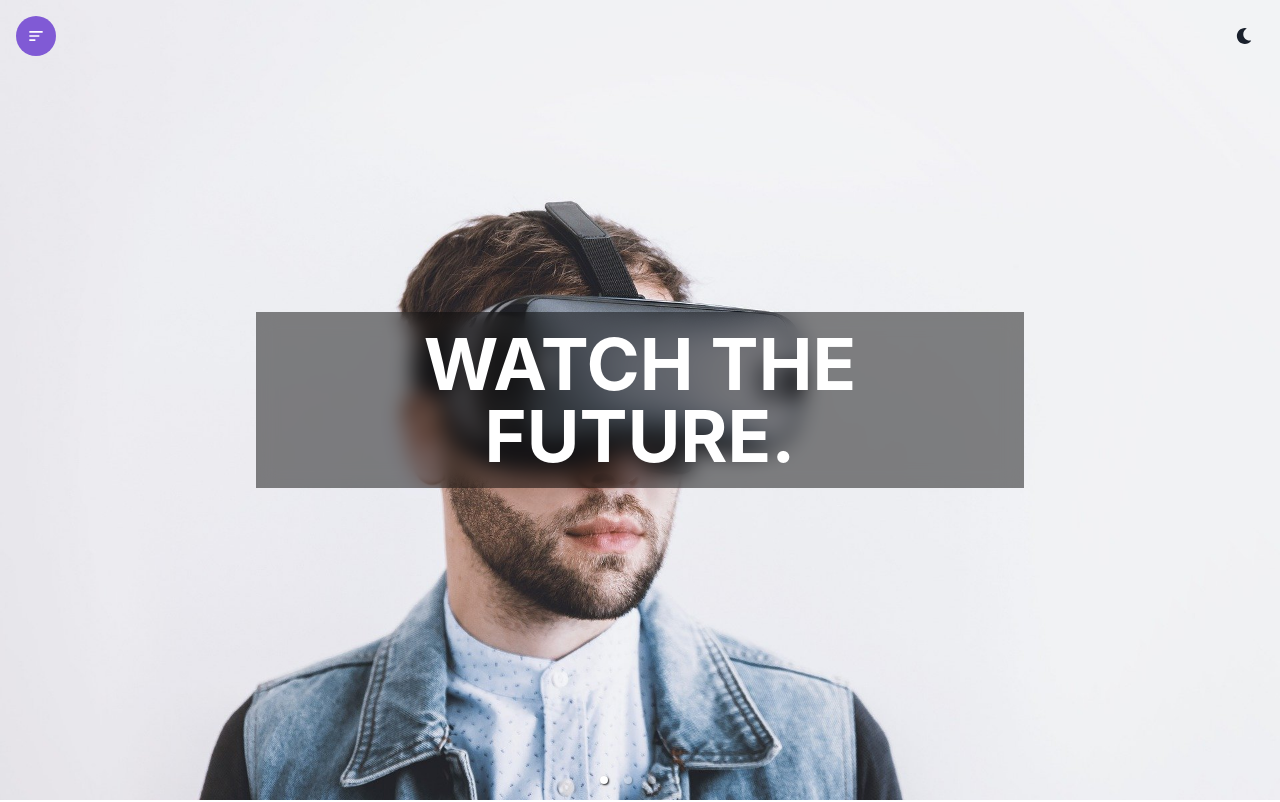
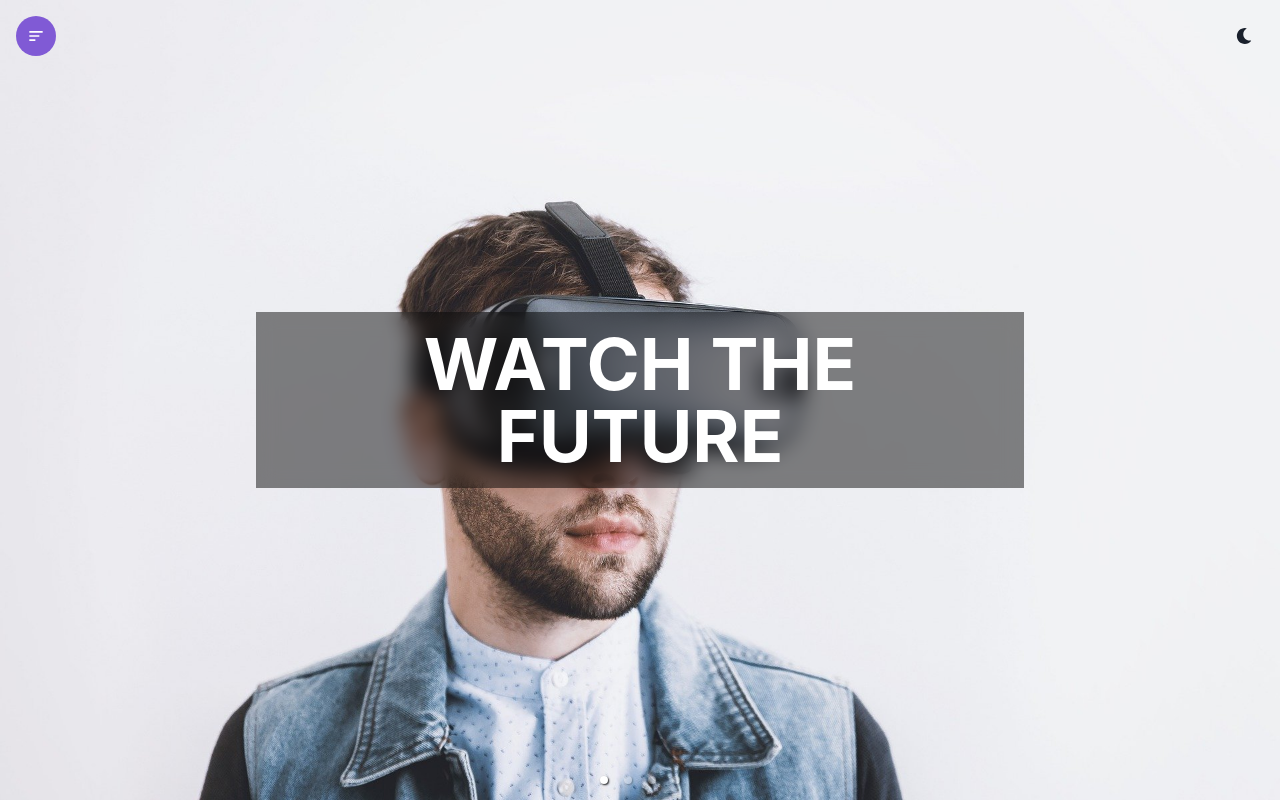
Before and after one commit to jatinsolanki1202/videoGallery-ReactJS, a React (Vite) app: page / in a window 1280 px wide. Shown: the top 802 px of the page. Built offline with nearby package versions, Linux system fonts and the light colour scheme.

Commit message:
Changes in home page

```diff
--- a/src/views/Home.jsx
+++ b/src/views/Home.jsx
@@ -29,7 +29,7 @@ const Home = () => {
                 <Box w={'full'} h={'100vh'} >
                     <img src={img1} />
                     <Heading bgColor={'blackAlpha.600'} color={'white'} {...headingOptions}>
-                        Watch The Future.
+                        Watch The Future
                     </Heading>
                 </Box>
 
```
